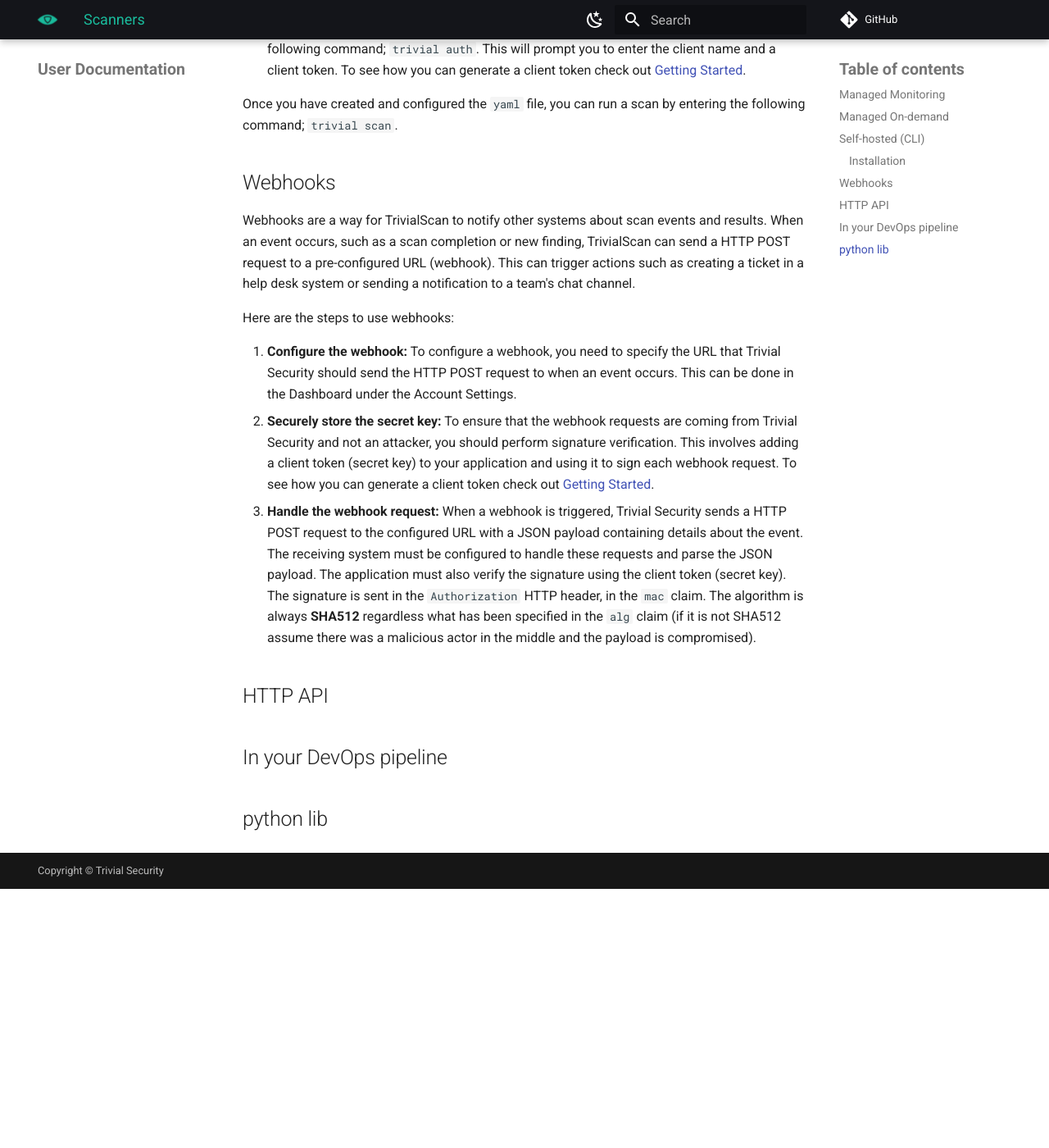
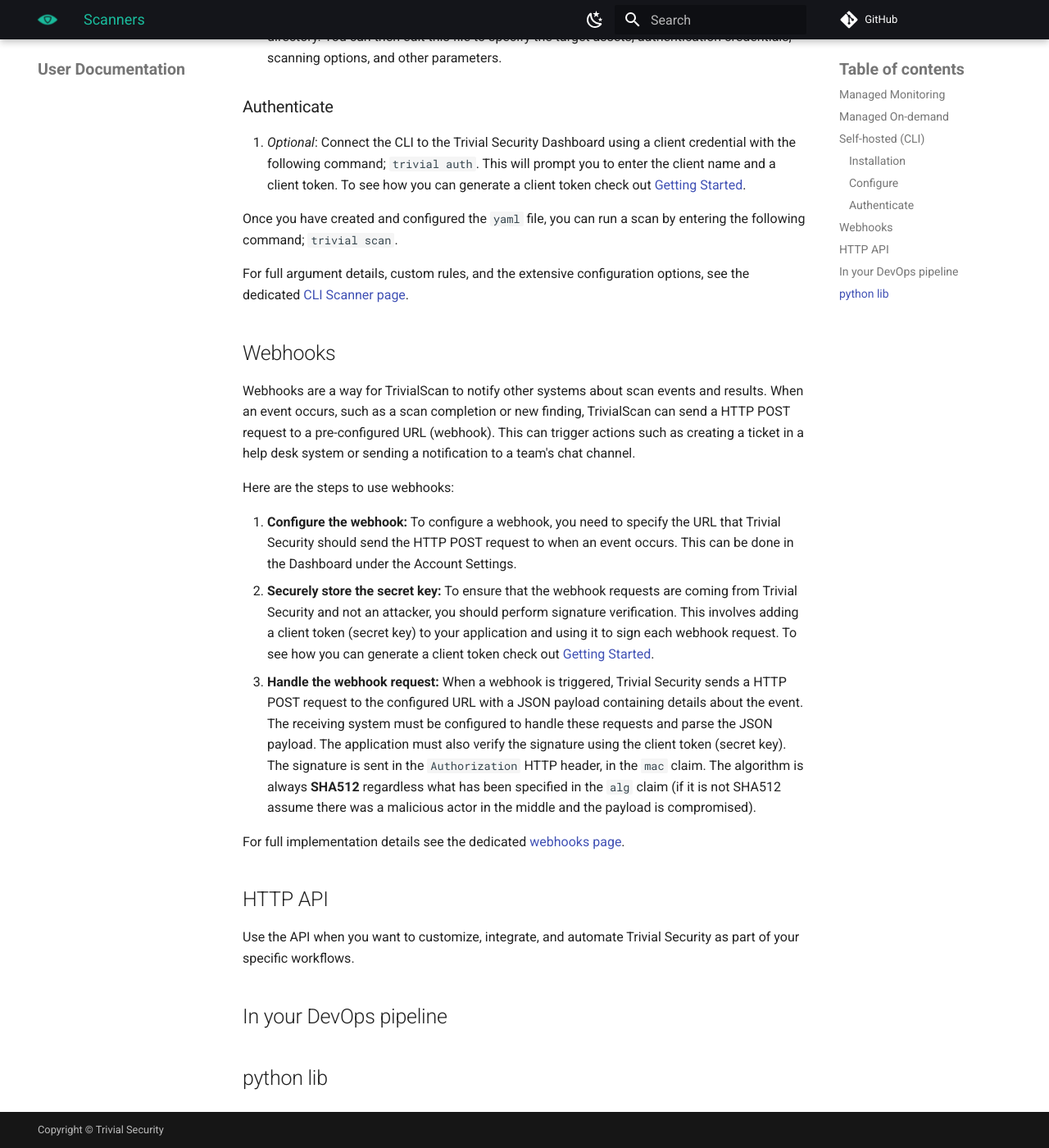
Before and after one commit to trivialsec/docs, an MkDocs documentation site: the page built from src/user-guide/scanners.md, in a window 1280 px wide and 1400 px high, scrolled down 1549 px. Shown: the whole window at 82% size. Built offline with MkDocs 1.6.1 and Material for MkDocs 9.7.7, drawn with Linux system fonts in a browser that asks for light colours; comment, search, counter and statistics services are not loaded; before the commit the page ends 2633 px from its top, so only the background shows below that.

Commit message:
feat: adding content

```diff
--- a/mkdocs.yml
+++ b/mkdocs.yml
@@ -38,6 +38,8 @@ nav:
   - "User Guide":
       - "Getting Started": user-guide/getting-started.md
       - "Using the Scanners": user-guide/scanners.md
+      - "Using CLI": user-guide/scanners/cli.md
+      - "Using Webhooks": user-guide/webhooks.md
   - "Evaluation Rules":
       - "1.0 TLS Negotiation":
           - "1.1 Basic Constraints Extension valid path length": rules/issue_1.1.md
--- a/src/user-guide/scanners.md
+++ b/src/user-guide/scanners.md
@@ -41,10 +41,18 @@ Here are the steps to use the CLI:
 TrivialScan can be installed using `pip` the package installer for Python, or the preferred `pipx` that creates an isolated environment for each package.
 
 1. Open a terminal or command prompt and enter the following command `pipx install trivialscan`
+
+### Configure
+
 2. Create a configuration file before running a scan, you need to create a configuration file from the sample provided in the GitHub repo. This file specifies the target assets and other scanning parameters. You can also use the CLI to generate a barebones configuration file with the following command `trivial generate`. This will create a _yaml_ file in the current directory. You can then edit this file to specify the target assets, authentication credentials, scanning options, and other parameters.
+
+### Authenticate
+
 3. _Optional_: Connect the CLI to the Trivial Security Dashboard using a client credential with the following command; `trivial auth`. This will prompt you to enter the client name and a client token. To see how you can generate a client token check out [Getting Started](./getting-started.md).
 
 Once you have created and configured the `yaml` file, you can run a scan by entering the following command; `trivial scan`.
+
+For full argument details, custom rules, and the extensive configuration options, see the dedicated [CLI Scanner page](./scanners/cli.md).
 
 ## Webhooks
 
@@ -56,7 +64,11 @@ Here are the steps to use webhooks:
 2. **Securely store the secret key:** To ensure that the webhook requests are coming from Trivial Security and not an attacker, you should perform signature verification. This involves adding a client token (secret key) to your application and using it to sign each webhook request. To see how you can generate a client token check out [Getting Started](./getting-started.md).
 3. **Handle the webhook request:** When a webhook is triggered, Trivial Security sends a HTTP POST request to the configured URL with a JSON payload containing details about the event. The receiving system must be configured to handle these requests and parse the JSON payload. The application must also verify the signature using the client token (secret key). The signature is sent in the `Authorization` HTTP header, in the `mac` claim. The algorithm is always **SHA512** regardless what has been specified in the `alg` claim (if it is not SHA512 assume there was a malicious actor in the middle and the payload is compromised).
 
+For full implementation details see the dedicated [webhooks page](./webhooks.md).
+
 ## HTTP API
+
+Use the API when you want to customize, integrate, and automate Trivial Security as part of your specific workflows.
 
 ## In your DevOps pipeline
 
```
Also changed, not shown: src/user-guide/scanners/cli.md (added), src/user-guide/webhooks.md (added).
